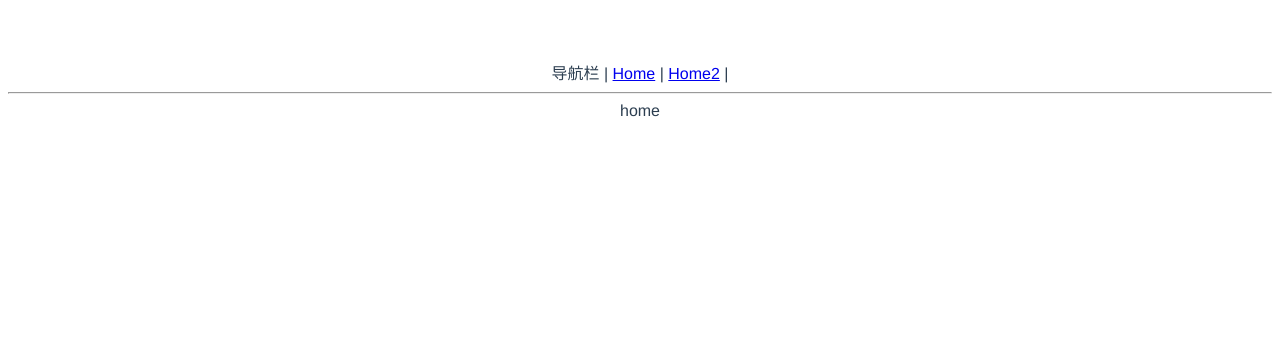
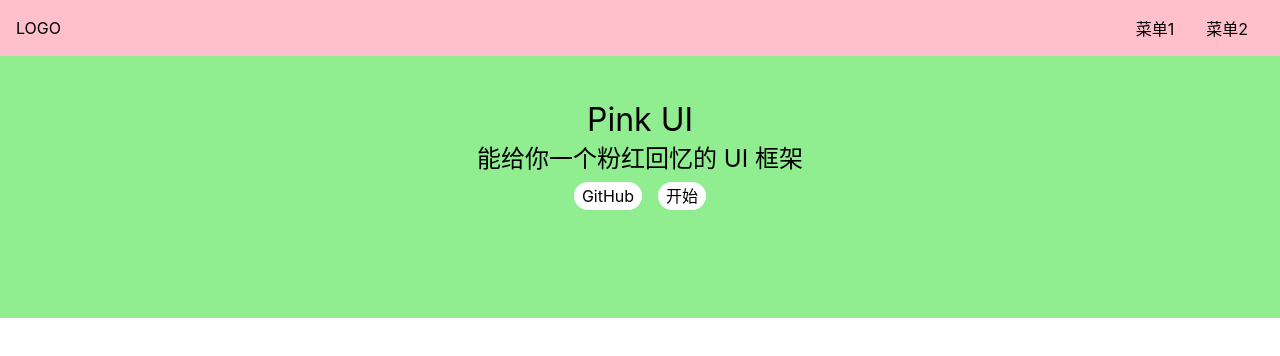
Before and after one commit to laohubb/sakula-ui, a Vue app: page / in a window 1280 px wide. Shown: the top 356 px of the page. Built offline with nearby package versions, Linux system fonts and the light colour scheme.

Commit message:
封装顶部导航条模块

```diff
--- a/package.json
+++ b/package.json
@@ -11,6 +11,7 @@
   },
   "devDependencies": {
     "@vue/compiler-sfc": "^3.0.0-rc.1",
+    "sass": "1.26.10",
     "vite": "^1.0.0-rc.1"
   }
 }
--- a/src/App.vue
+++ b/src/App.vue
@@ -1,9 +1,5 @@
 <template>
-<div>导航栏 |
-<router-link to="/">Home</router-link> |
-  <router-link to="/xxx">Home2</router-link> |
-</div>
-  <hr/>
+
   <router-view></router-view>
 </template>
 
--- a/src/components/Home.vue
+++ /dev/null
@@ -1,15 +0,0 @@
-<template>
-<div>
-  home
-</div>
-</template>
-
-<script lang="ts">
-export default {
-  name: 'Home'
-};
-</script>
-
-<style lang="scss" scoped>
-
-</style>
--- a/src/components/Home2.vue
+++ /dev/null
@@ -1,15 +0,0 @@
-<template>
-<div>
-  home2
-</div>
-</template>
-
-<script lang="ts">
-export default {
-  name: 'Home2'
-};
-</script>
-
-<style lang="scss" scoped>
-
-</style>
--- /dev/null
+++ b/src/components/Topnav.vue
@@ -0,0 +1,64 @@
+<template>
+  <div class="topnav">
+    <div class="logo">LOGO</div>
+    <ul class="menu">
+      <li>菜单1</li>
+      <li>菜单2</li>
+    </ul>
+    <span class="toggleAside" @click="toggleMenu"></span>
+  </div>
+</template>
+
+<script lang="ts">
+export default {
+  name: 'Topnav'
+};
+</script>
+
+<style lang="scss" scoped>
+.topnav {
+  background: pink;
+  display: flex;
+  padding: 16px;
+  position: fixed;
+  top: 0;
+  left: 0;
+  width: 100%;
+  z-index: 10;
+  justify-content: center;
+  align-items: center;
+  > .logo {
+    max-width: 6em;
+    margin-right: auto;
+  }
+  > .menu {
+    display: flex;
+    white-space: nowrap;
+    flex-wrap: nowrap;
+    > li {
+      margin: 0 1em;
+    }
+  }
+  > .toggleAside {
+    width: 24px;
+    height: 24px;
+    background: red;
+    position: absolute;
+    left: 16px;
+    top: 50%;
+    transform: translateY(-50%);
+    display: none;
+  }
+  @media (max-width: 500px) {
+    > .menu {
+      display: none;
+    }
+    > .logo {
+      margin: 0 auto;
+    }
+    > .toggleAside {
+      display: inline-block;
+    }
+  }
+}
+</style>
--- a/src/index.css
+++ /dev/null
@@ -1,8 +0,0 @@
-#app {
-  font-family: Avenir, Helvetica, Arial, sans-serif;
-  -webkit-font-smoothing: antialiased;
-  -moz-osx-font-smoothing: grayscale;
-  text-align: center;
-  color: #2c3e50;
-  margin-top: 60px;
-}
--- /dev/null
+++ b/src/index.scss
@@ -0,0 +1,25 @@
+* {
+  margin: 0;
+  padding: 0;
+  box-sizing: border-box;
+}
+ul,
+ol {
+  list-style: none;
+}
+a {
+  text-decoration: none;
+  color: inherit;
+  &:hover {
+    border-bottom: 1px solid;
+    cursor: pointer;
+  }
+}
+h1,h2,h3,h4,h5,h6{
+  font-weight: normal;
+}
+
+body {
+  font-size: 16px;
+  font-family: -apple-system, "Noto Sans", "Helvetica Neue", Helvetica, "Nimbus Sans L", Arial, "Liberation Sans", "PingFang SC", "Hiragino Sans GB", "Noto Sans CJK SC", "Source Han Sans SC", "Source Han Sans CN", "Microsoft YaHei", "Wenquanyi Micro Hei", "WenQuanYi Zen Hei", "ST Heiti", SimHei, "WenQuanYi Zen Hei Sharp", sans-serif;
+}
--- /dev/null
+++ b/src/views/Doc.vue
@@ -0,0 +1,21 @@
+<template>
+<div>
+  <Topnav></Topnav>
+  <div class="content">
+    <aside>边栏</aside>
+    <main>主内容</main>
+  </div>
+</div>
+</template>
+
+<script lang="ts">
+import Topnav from '../components/Topnav.vue';
+export default {
+  name: 'Doc',
+  components: {Topnav}
+};
+</script>
+
+<style lang="scss" scoped>
+
+</style>
--- /dev/null
+++ b/src/views/Home.vue
@@ -0,0 +1,45 @@
+<template>
+<div>
+  <Topnav></Topnav>
+  <div class="banner">
+    <h1>Pink UI</h1>
+    <h2>能给你一个粉红回忆的 UI 框架</h2>
+    <p class="actions">
+      <a href="https://github.com">GitHub</a>
+      <router-link to="/doc">开始</router-link>
+    </p>
+  </div>
+</div>
+</template>
+
+<script lang="ts">
+import Topnav from '../components/Topnav.vue';
+export default {
+  name: 'Home',
+  components: {Topnav}
+};
+</script>
+
+<style lang="scss" scoped>
+.banner {
+  padding: 100px 0;
+  display: flex;
+  justify-content: center;
+  align-items: center;
+  flex-direction: column;
+  background: lightgreen;
+  > .actions{
+    padding: 8px 0;
+    a {
+      margin:0 8px;
+      background: #fff;
+      display: inline-block;
+      $h: 28px;
+      height: $h;
+      line-height: $h;
+      border-radius: $h/2;
+      padding: 0 8px;
+    }
+  }
+}
+</style>
```
Also changed, not shown: src/components/HelloWorld.vue (deleted, +0 -19 lines), src/main.ts (+5 -5 lines), 1 other file (tests, documents, lock files or other folders).
